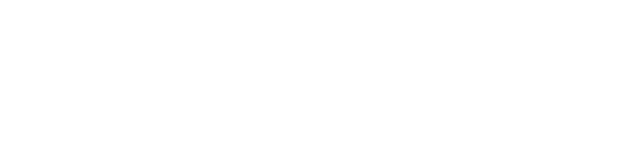
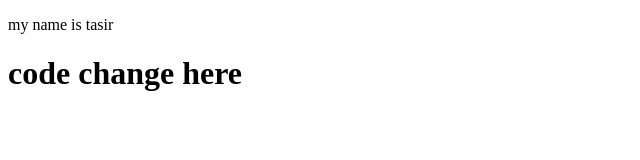
Before and after one commit to tasirul-hasan/my-2nd-repo, a plain HTML site: page index.html in a window 1280 px wide. Shown: the whole page, without its empty margins (0-640 px from the left). Drawn offline with Linux system fonts and the light colour scheme.

Commit message:
added header

```diff
--- a/index.html
+++ b/index.html
@@ -8,6 +8,8 @@
 </head>
 
 <body>
+    <p>my name is tasir</p>
+    <h1>code change here</h1>
 
 </body>
 
```
